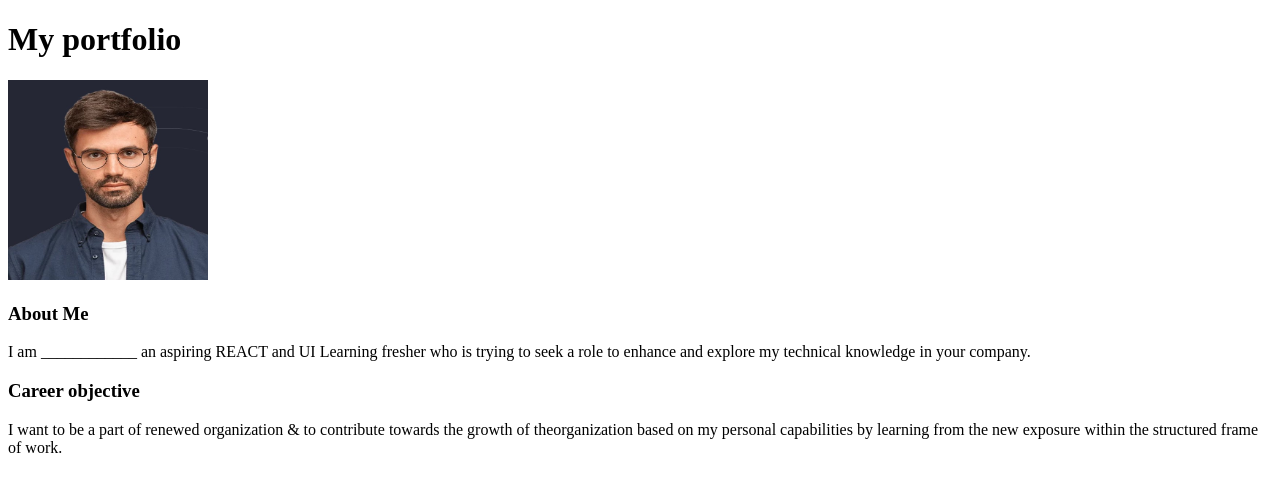
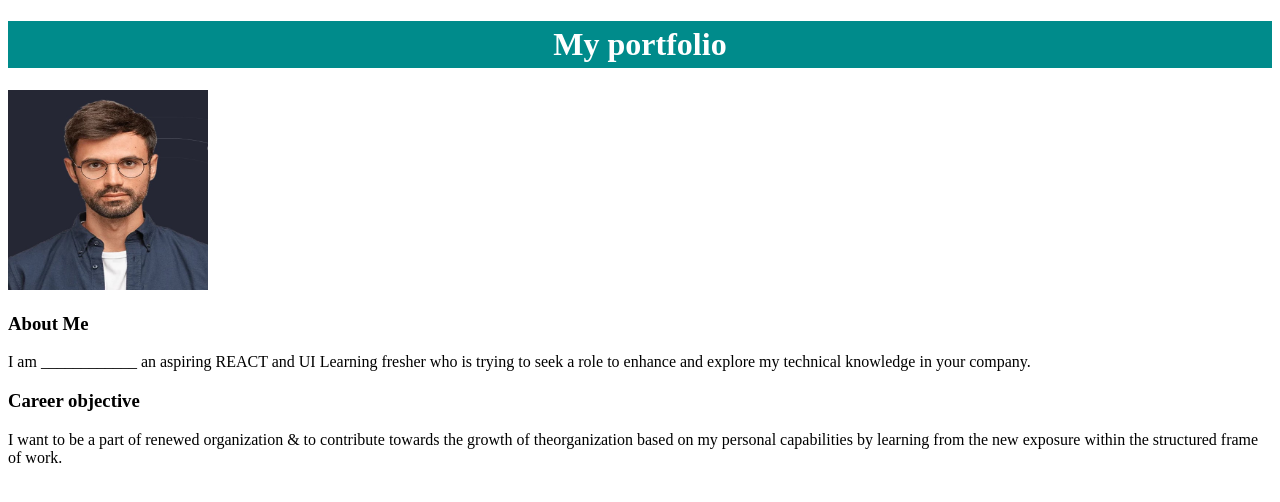
Before and after one commit to gatturaj/portfolio, a website: page src/index.html in a window 1280 px wide. Drawn offline with Linux system fonts and the light colour scheme.

Commit message:
update index.html

```diff
--- a/src/index.html
+++ b/src/index.html
@@ -6,9 +6,10 @@
     <meta name="viewport" content="width=device-width, initial-scale=1.0">
     <title>Document</title>
     <link rel="stylesheet" href="../src/style/template.css">
+    <link rel="staylesheet" href="https://cdn.jsdelivr.net/npm/bootstrap-icons@1.10.3/font/bootstrap-icons.css">
 </head>
 <body>
-    <h1>My portfolio</h1>
+    <h1> <span class="bi bi-person-fill"></span>My portfolio</h1>
     <img src="../public/images/developer.jpg" width="200px" height="200">
     <h3>About Me</h3>
     <p>I am ____________ an aspiring REACT and UI Learning fresher who is trying to seek a
--- a/src/style/template.css
+++ b/src/style/template.css
@@ -0,0 +1,6 @@
+h1 {
+    background-color: darkcyan;
+    color: white;
+    text-align: center;
+    padding: 5px;
+}
```
